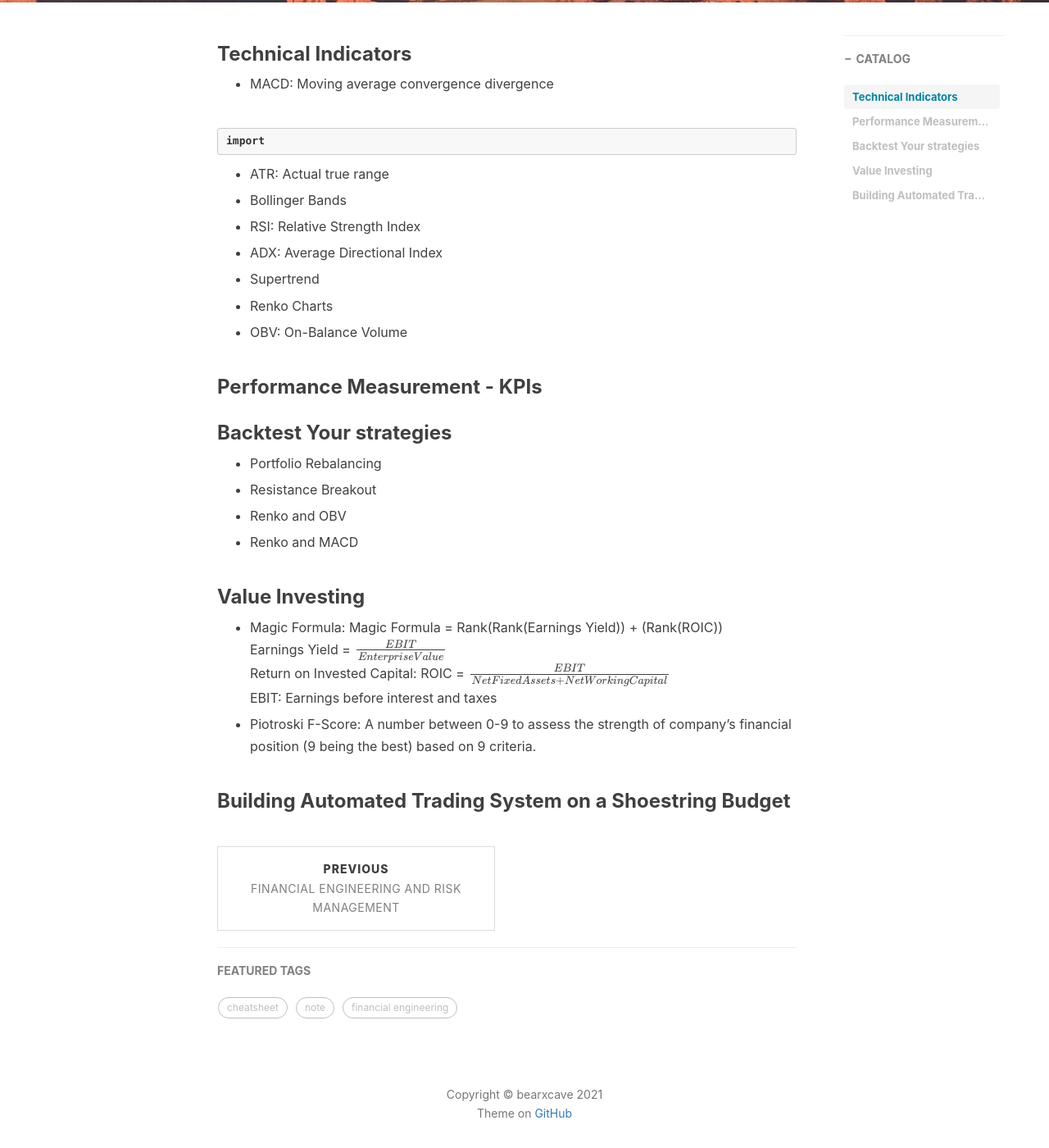
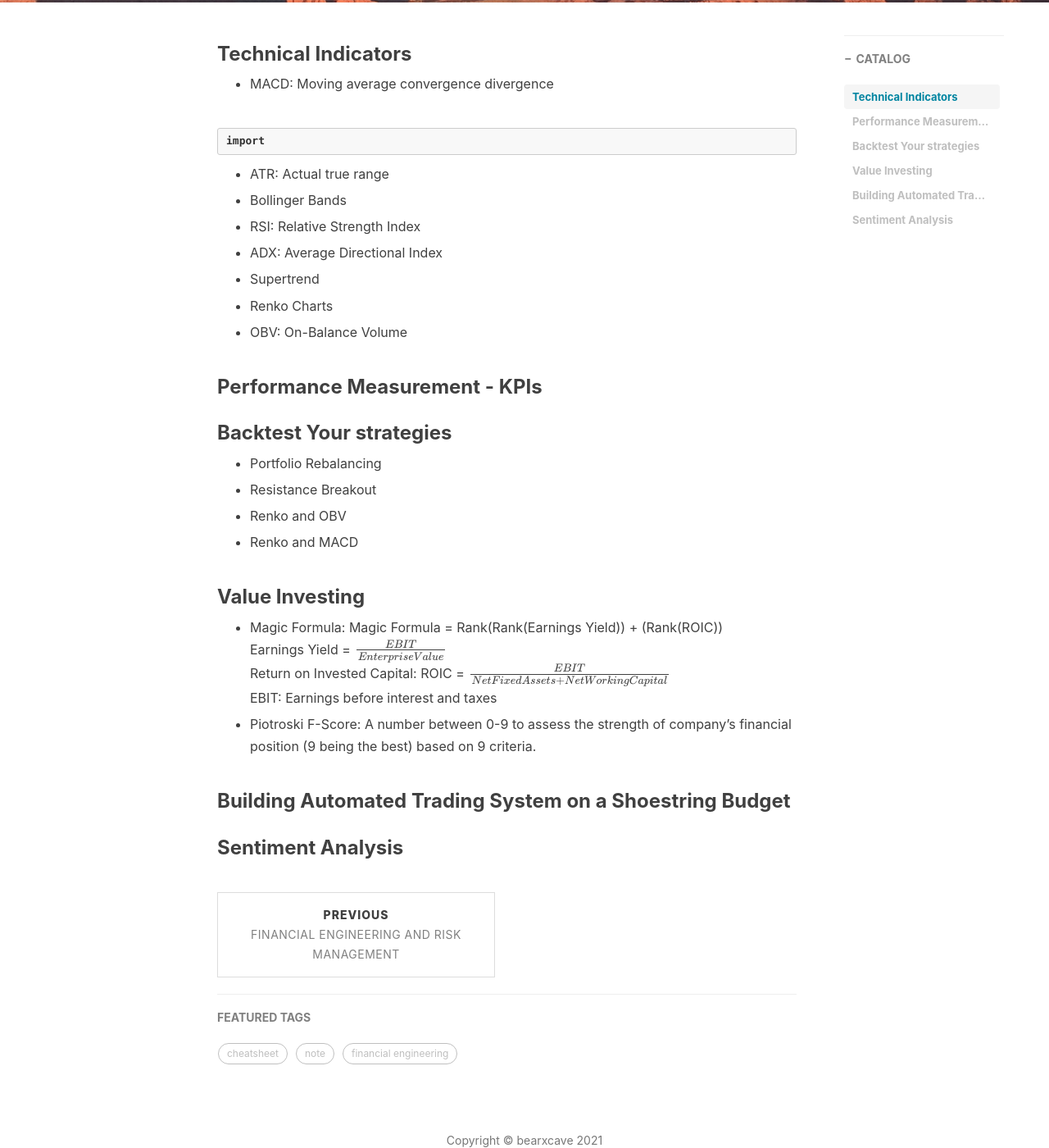
Before and after one commit to Bearxcave/Bearxcave.github.io, a Jekyll site: the page built from _posts/2021-05-01-algorithmic-trading.md, in a window 1280 px wide and 1400 px high, scrolled down 454 px. Shown: the whole window at 82% size. Built offline with Jekyll 4.4.1, drawn with Linux system fonts in a browser that asks for light colours; nearby versions of some CDN libraries; formulas are drawn with MathJax 3; comment, search, counter and statistics services are not loaded.

Commit message:
Update 2021-05-01-algorithmic-trading.md

```diff
--- a/_posts/2021-05-01-algorithmic-trading.md
+++ b/_posts/2021-05-01-algorithmic-trading.md
@@ -55,3 +55,5 @@ EBIT: Earnings before interest and taxes
 * Piotroski F-Score: A number between 0-9 to assess the strength of company's financial position (9 being the best) based on 9 criteria.
 
 ### Building Automated Trading System on a Shoestring Budget
+
+### Sentiment Analysis
```
